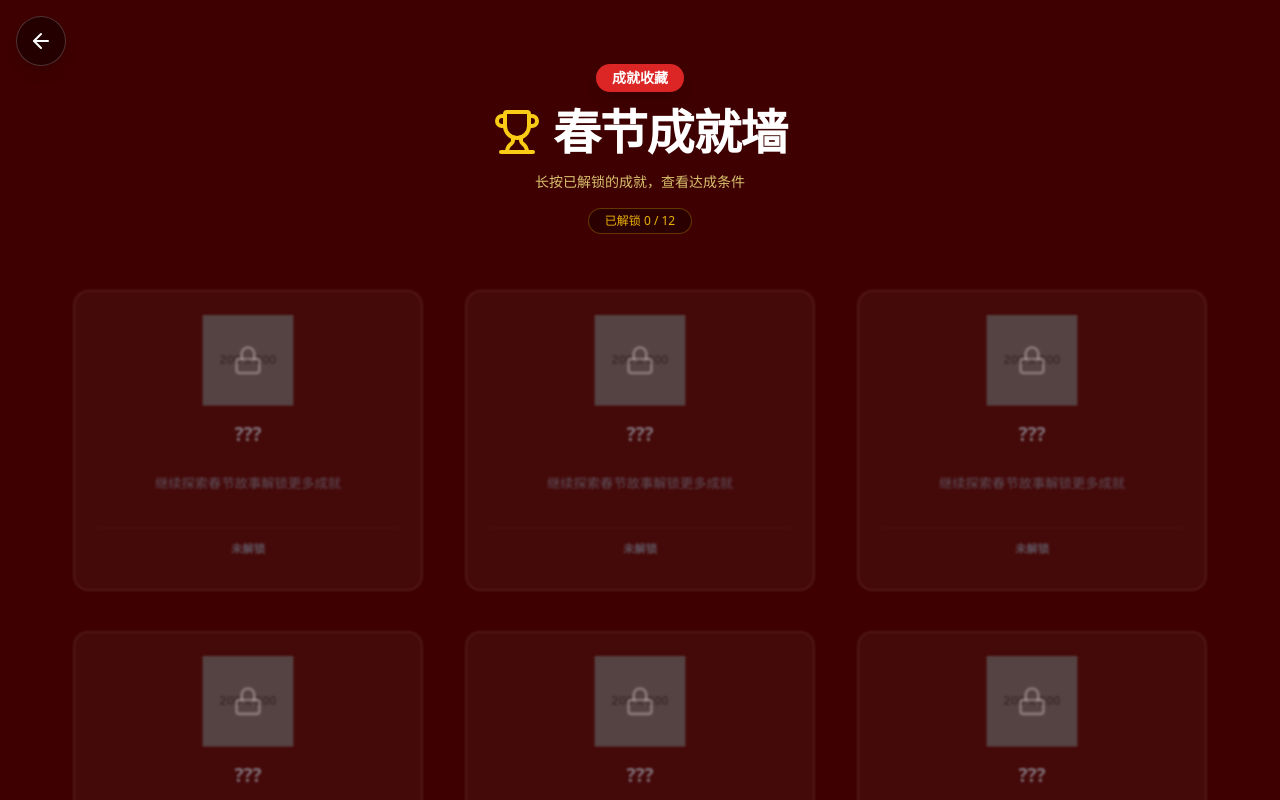
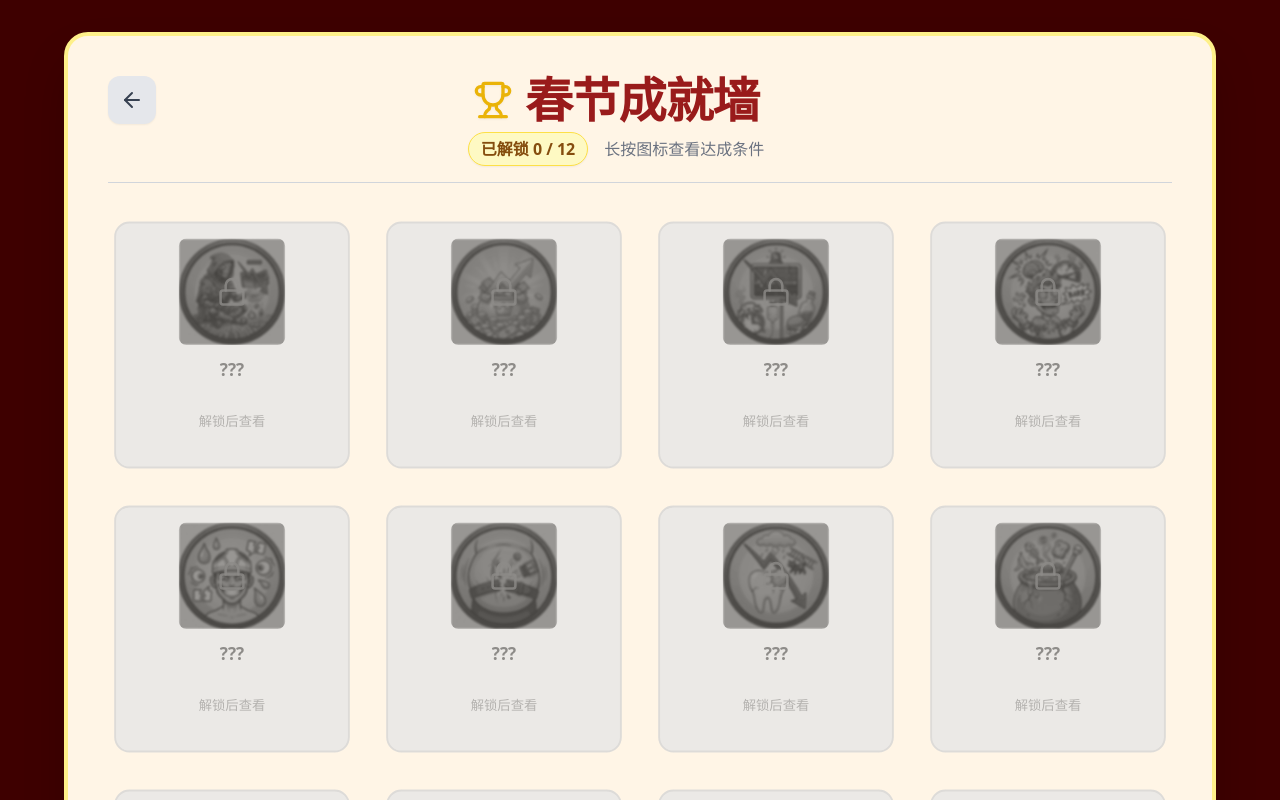
Before and after one commit to mututu-X/Springfestivalgame, a React (Vite) app: page / in a window 1280 px wide. Both pictures are taken after a click on the button "我的成就". Shown: the top 800 px of the page. Built offline with nearby package versions, Linux system fonts and the light colour scheme.

Commit message:
成就系统优化

```diff
--- a/components/AchievementScreen.tsx
+++ b/components/AchievementScreen.tsx
@@ -29,35 +29,43 @@ export const AchievementScreen: React.FC<Props> = ({ achievements, unlockedIds,
   return (
     <div className="min-h-screen bg-festive-dark flex flex-col items-center p-4 md:p-8 relative select-none">
 
-      {/* Fixed Back Button */}
+      {/* Container - Light style to match CharacterSelection */}
+      <div className="bg-[#FFF5E6] w-full max-w-6xl rounded-3xl p-6 md:p-10 shadow-2xl relative text-gray-800 border-4 border-yellow-200 flex flex-col items-center min-h-[85vh]">
+
+        {/* Header Section */}
+        <div className="text-center mb-8 space-y-4 w-full">
+          <div className="flex items-center justify-between w-full relative">
+             {/* Back Button inside container for better visual flow */}
              <button
                 onClick={onBack}
-        className="fixed top-4 left-4 z-50 p-3 rounded-full bg-black/40 hover:bg-black/60 text-white backdrop-blur-md border border-white/20 transition-all shadow-lg group"
-        aria-label="Back"
+                className="p-2 md:p-3 rounded-xl bg-gray-200 hover:bg-gray-300 text-gray-700 font-bold flex items-center justify-center shadow-sm transition-colors absolute left-0 top-0"
               >
-        <ArrowLeft size={24} className="group-hover:-translate-x-1 transition-transform" />
+                <ArrowLeft size={20} className="md:w-6 md:h-6" />
               </button>
 
-      {/* Header */}
-      <div className="text-center mt-8 mb-12 space-y-4">
-        <div className="inline-flex items-center justify-center bg-red-600 text-white px-4 py-1 rounded-full text-sm font-bold shadow-lg">
-          成就收藏
+              <div className="mx-auto flex flex-col items-center">
+                <div className="flex items-center justify-center gap-3 text-red-800 mb-2">
+                  <Trophy size={32} className="md:w-10 md:h-10 text-yellow-500 drop-shadow-sm" />
+                  <h1 className="text-3xl md:text-5xl font-bold tracking-tight">春节成就墙</h1>
                 </div>
-        <div className="flex items-center justify-center gap-3">
-           <Trophy size={48} className="text-yellow-400" />
-           <h1 className="text-4xl md:text-5xl font-bold text-white tracking-tight">春节成就墙</h1>
+
+                <div className="flex flex-col md:flex-row items-center gap-2 md:gap-4 text-sm md:text-base">
+                   <div className="bg-yellow-100 text-yellow-800 px-3 py-1 rounded-full border border-yellow-300 font-bold shadow-sm">
+                      已解锁 {unlockedIds.length} / {achievements.length}
                    </div>
-        <p className="text-yellow-200/80 text-sm">长按已解锁的成就，查看达成条件</p>
-
-        <div className="bg-black/30 inline-block px-4 py-1 rounded-full text-xs text-yellow-500 border border-yellow-500/30">
-          已解锁 {unlockedIds.length} / {achievements.length}
+                   <span className="text-gray-500">长按图标查看达成条件</span>
                 </div>
               </div>
 
-      {/* Grid */}
-      <div className="grid grid-cols-1 md:grid-cols-2 lg:grid-cols-3 gap-6 w-full max-w-6xl pb-12">
+              {/* Spacer for symmetry */}
+              <div className="w-10 md:w-12"></div>
+          </div>
 
-        {/* Render Real Achievements */}
+          <div className="h-px bg-gray-300 w-full mt-6"></div>
+        </div>
+
+        {/* Achievement Grid */}
+        <div className="grid grid-cols-2 md:grid-cols-3 lg:grid-cols-4 gap-4 md:gap-6 w-full pb-8 overflow-y-auto custom-scrollbar flex-1">
           {achievements.map((achievement) => {
             const isUnlocked = unlockedIds.includes(achievement.id);
             const isHolding = holdingId === achievement.id;
@@ -70,55 +78,58 @@ export const AchievementScreen: React.FC<Props> = ({ achievements, unlockedIds,
                 onMouseLeave={handlePressEnd}
                 onTouchStart={() => isUnlocked && handlePressStart(achievement.id)}
                 onTouchEnd={handlePressEnd}
-              onContextMenu={(e) => e.preventDefault()} // Prevent right-click menu on mobile
+                onContextMenu={(e) => e.preventDefault()}
                 className={`
-                relative rounded-2xl p-6 flex flex-col items-center text-center transition-all duration-300 border-2 cursor-pointer
+                  relative rounded-2xl p-4 flex flex-col items-center text-center transition-all duration-300 border-2 cursor-pointer
                   ${isUnlocked
-                  ? 'bg-[#FFF5E6] border-yellow-400 shadow-[0_0_20px_rgba(250,204,21,0.3)] scale-100'
-                  : 'bg-white/5 border-white/10 blur-[1px] opacity-70 scale-95'
+                    ? 'bg-white border-yellow-300 shadow-md hover:shadow-lg scale-100'
+                    : 'bg-gray-200 border-gray-300 opacity-80 scale-95 grayscale'
                   }
-                ${isHolding ? 'scale-105 ring-4 ring-yellow-200' : ''}
+                  ${isHolding ? 'scale-105 ring-4 ring-red-400 z-10' : ''}
                 `}
               >
-              <div className="w-24 h-24 mb-4 relative">
+                {/* Icon Container */}
+                <div className="w-20 h-20 md:w-28 md:h-28 mb-3 relative rounded-lg overflow-hidden bg-gray-50">
                   <img
                      src={achievement.icon}
                      alt={achievement.title}
-                   className={`w-full h-full object-contain pointer-events-none ${!isUnlocked ? 'grayscale brightness-50 contrast-125' : ''}`}
+                     className={`w-full h-full object-cover pointer-events-none transition-all duration-500 ${!isUnlocked ? 'brightness-50 blur-[1px]' : ''}`}
                   />
                   {!isUnlocked && (
-                  <div className="absolute inset-0 flex items-center justify-center text-white/50">
+                    <div className="absolute inset-0 flex items-center justify-center text-gray-500/80">
                       <Lock size={32} />
                     </div>
                   )}
                 </div>
 
-              <h3 className={`text-xl font-bold mb-2 ${isUnlocked ? 'text-red-800' : 'text-gray-400'}`}>
+                {/* Title */}
+                <h3 className={`text-base md:text-lg font-bold mb-2 line-clamp-1 leading-tight ${isUnlocked ? 'text-red-800' : 'text-gray-500'}`}>
                   {isUnlocked ? achievement.title : '???'}
                 </h3>
 
-              <div className={`text-sm mb-4 min-h-[60px] flex items-center justify-center`}>
+                {/* Description Area */}
+                <div className={`text-xs md:text-sm h-16 flex items-center justify-center w-full`}>
                   {isUnlocked ? (
                     isHolding ? (
-                    <span className="text-red-600 font-bold bg-yellow-100 px-2 py-1 rounded animate-pulse">
-                      条件：{achievement.conditionDescription}
-                    </span>
+                      <div className="text-red-600 font-bold bg-yellow-50 p-2 rounded w-full h-full flex items-center justify-center animate-pulse border border-yellow-200">
+                        {achievement.conditionDescription}
+                      </div>
                     ) : (
-                    <span className="text-gray-600 italic">"{achievement.quote}"</span>
+                      <span className="text-gray-600 italic line-clamp-3">"{achievement.quote}"</span>
                     )
                   ) : (
-                  <span className="text-gray-500">继续探索春节故事解锁更多成就</span>
+                    <span className="text-gray-400">解锁后查看</span>
                   )}
                 </div>
 
-              <div className={`w-full py-2 border-t ${isUnlocked ? 'border-yellow-200' : 'border-white/10'}`}>
-                 <span className={`text-xs font-bold ${isUnlocked ? 'text-green-600' : 'text-gray-500'}`}>
-                   {isUnlocked ? '✔ 已解锁 (长按查看)' : '未解锁'}
-                 </span>
-              </div>
               </div>
             );
           })}
+        </div>
+      </div>
+
+      <div className="text-yellow-500/50 text-xs md:text-sm mt-6">
+           — 收集所有成就，成为春节赢家 —
       </div>
 
     </div>
--- a/data/gameData.ts
+++ b/data/gameData.ts
@@ -50,10 +50,6 @@ export const CHARACTER_ENDINGS: Record<string, Ending[]> = {
   [wuRenaiChar.id]: wuRenaiEndings
 };
 
-// Helper for generating consistent, high-contrast icons
-const getIcon = (text: string, bg: string = '580808', color: string = 'F2C94C') =>
-  `https://placehold.co/200x200/${bg}/${color}?text=${encodeURIComponent(text)}&font=roboto`;
-
 export const ACHIEVEMENTS: Achievement[] = [
   // A. Numerical Extremes
   {
@@ -61,49 +57,49 @@ export const ACHIEVEMENTS: Achievement[] = [
     title: '赛博乞丐',
     conditionDescription: '游戏结束时，负债超过 5000 元',
     quote: '凭本事借的钱，为什么要还？明年的我，请加油。',
-    icon: getIcon('🥣', '2d3748', 'e2e8f0') // Dark gray bowl
+    icon: '/image/achievement/9001.jpg'
   },
   {
     id: 'village_tycoon',
     title: '村口首富',
     conditionDescription: '单局游戏中，净赚超过 10,000 元',
     quote: '谁说春节是劫？对我来说，这是上市敲钟的前奏。',
-    icon: getIcon('💰', 'f6e05e', '744210') // Gold money
+    icon: '/image/achievement/9002.jpg'
   },
   {
     id: 'icu_reserve',
     title: 'ICU 预备役',
     conditionDescription: '游戏结束时，健康值 < 10',
     quote: '只要心跳还在，我就能再熬一宿。护士，拔管！挡着我回消息了。',
-    icon: getIcon('🏥', 'e53e3e', 'fff5f5') // Red hospital
+    icon: '/image/achievement/9003.jpg'
   },
   {
     id: 'mad_dog',
     title: '人形疯狗',
     conditionDescription: '游戏结束时，San值 > 120',
     quote: '素质消失之后，整个人的精神状态好多了。汪！',
-    icon: getIcon('🐕', 'ed8936', 'fffaf0') // Orange dog
+    icon: '/image/achievement/9004.jpg'
   },
   {
     id: 'social_terrorist',
     title: '社交恐怖分子',
     conditionDescription: '游戏结束时，面子 < -80',
     quote: '只要我不尴尬，尴尬的就是别人。现在的我，无敌。',
-    icon: getIcon('🤡', '805ad5', 'ffffff') // Purple clown
+    icon: '/image/achievement/9005.jpg'
   },
   {
     id: 'weight_gain',
     title: '每逢佳节胖十斤',
     conditionDescription: '游戏结束时，体重增加 ≥ 5kg',
     quote: '吃饱了才有力气减肥。这不叫胖，这叫家庭幸福的具象化。',
-    icon: getIcon('🐷', 'f687b3', 'fff5f7') // Pink pig
+    icon: '/image/achievement/9006.jpg'
   },
   {
     id: 'unlucky_one',
     title: '天选倒霉蛋',
     conditionDescription: '游戏结束时，运气 < 0',
     quote: '喝凉水都塞牙，打麻将必点炮。我想静静，别问静静是谁。',
-    icon: getIcon('🌧️', '4299e1', 'ebf8ff') // Blue rain
+    icon: '/image/achievement/9007.jpg'
   },
 
   // B. Behavioral Choices
@@ -112,28 +108,28 @@ export const ACHIEVEMENTS: Achievement[] = [
     title: '绝命毒师',
     conditionDescription: '累计选择“吃剩菜/垃圾食品/乱吃”相关选项 ≥ 3 次',
     quote: '你的胃是铁打的，也是垃圾桶做的。米其林三星都欠你一个奖杯。',
-    icon: getIcon('🤢', '48bb78', 'f0fff4') // Green nausea
+    icon: '/image/achievement/9008.jpg'
   },
   {
     id: 'balancing_act',
     title: '端水大师',
     conditionDescription: '游戏结束时，除运气外所有属性均为正数且不低于 40',
     quote: '在混乱的春节战场中，你竟然做到了片叶不沾身。你是真正的情商帝。',
-    icon: getIcon('⚖️', 'a0aec0', '2d3748') // Grey scale
+    icon: '/image/achievement/9009.jpg'
   },
   {
     id: 'the_gambler',
     title: '赌怪',
     conditionDescription: '累计参与大额金钱输赢（>800元）的事件 ≥ 3 次',
     quote: '小赌怡情，大赌伤身，强赌灰飞烟灭。但你，是为了那个‘赢’字活着的。',
-    icon: getIcon('🎲', 'e53e3e', 'ffffff') // Red dice
+    icon: '/image/achievement/9010.jpg'
   },
   {
     id: 'filial_piety',
     title: '大孝子',
     conditionDescription: '累计选择“牺牲San值换取面子”的选项 ≥ 4 次',
     quote: '虽然心里苦，虽然钱包瘪，但爸妈的笑容守护住了。感动中国候选人。',
-    icon: getIcon('🙇', 'ecc94b', '000000') // Yellow bow
+    icon: '/image/achievement/9011.jpg'
   },
 
   // C. Special
@@ -142,6 +138,6 @@ export const ACHIEVEMENTS: Achievement[] = [
     title: '六边形战士',
     conditionDescription: '单局游戏中，所有 6 种属性都发生过数值变化',
     quote: '这一趟春节，你经历了人生的大起大落。酸甜苦辣咸，你全尝遍了。',
-    icon: getIcon('🔯', '667eea', 'ffffff') // Indigo hex
+    icon: '/image/achievement/9012.jpg'
   }
 ];
```
Lines whose indentation alone changed are shown as unchanged.
